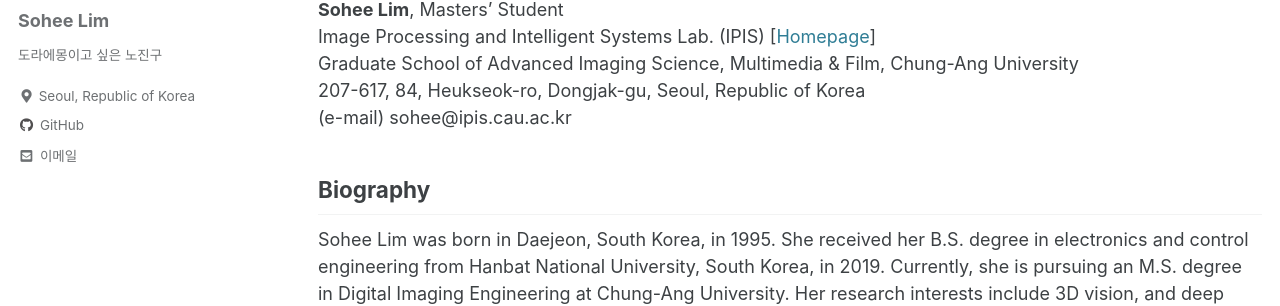
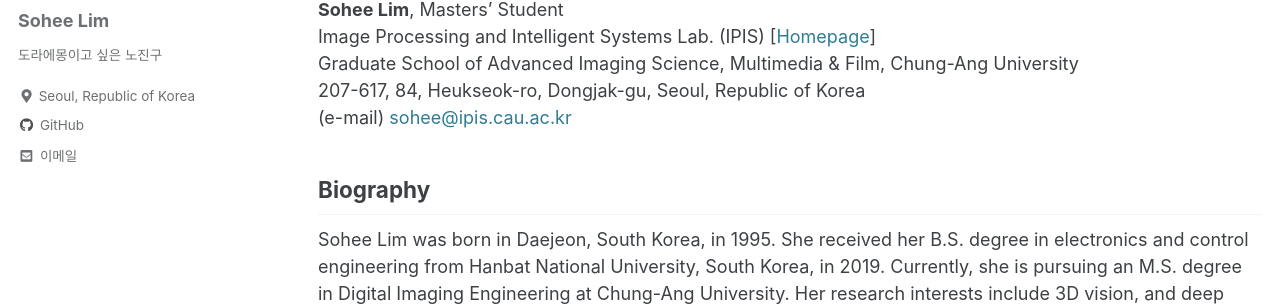
Before and after one commit to sohee-zoe/sohee-zoe.github.io, a Jekyll site: the page built from _pages/about.md, in a window 1280 px wide and 900 px high. Shown: the part 241-547 px from the top of the window. Built offline with Jekyll 4.4.1, drawn with Linux system fonts in a browser that asks for light colours; cached includes are drawn as plain includes; part of the change alters nothing that is shown.

```diff
--- a/_pages/about.md
+++ b/_pages/about.md
@@ -10,7 +10,7 @@ layout: single
 Image Processing and Intelligent Systems Lab. (IPIS) [[Homepage](ipis.cau.ac.kr)]
 Graduate School of Advanced Imaging Science, Multimedia & Film, Chung-Ang University
 207-617, 84, Heukseok-ro, Dongjak-gu, Seoul, Republic of Korea
-(e-mail) sohee@ipis.cau.ac.kr
+(e-mail) <sohee@ipis.cau.ac.kr>
 
 
 
```
